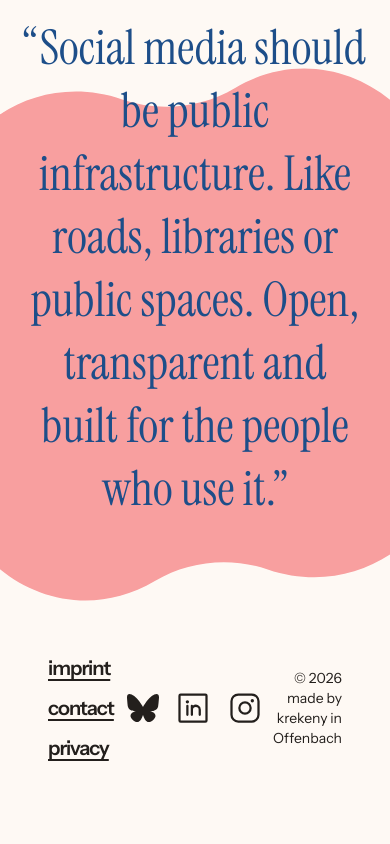
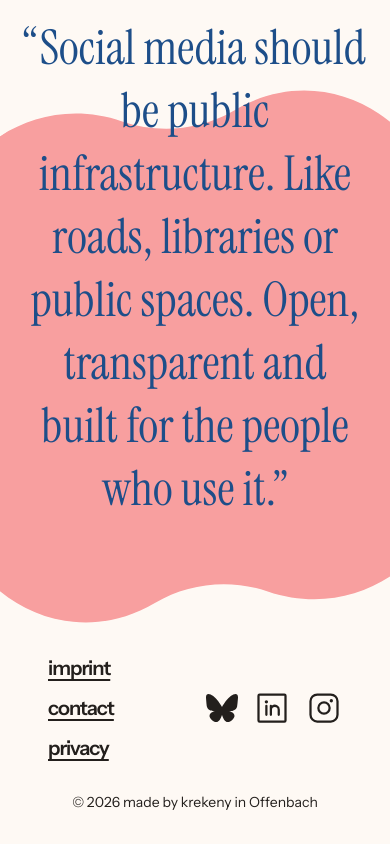
Before and after one commit to Krekeny/eny-social, a Next.js app: page / in a window 390 px wide. Shown: the part 4714-5558 px from the top of the page. Before the commit the page ends 5514 px from the top, so only its background shows below. Built offline with nearby package versions, Linux system fonts and the light colour scheme.

Commit message:
refactor(Footer): improve mobile variant

```diff
--- a/app/components/Footer.tsx
+++ b/app/components/Footer.tsx
@@ -7,7 +7,7 @@ import FadeIn from "./ui/FadeIn";
 export default function Footer() {
   return (
     <footer className="px-6 py-8">
-      <div className="mx-auto grid max-w-[1536px] grid-cols-3 items-center gap-6 px-6">
+      <div className="mx-auto grid max-w-[1536px] grid-cols-2 lg:grid-cols-3 items-center gap-6 px-6">
         {/* Links */}
         <NavMenu
           items={[
@@ -21,7 +21,7 @@ export default function Footer() {
         />
 
         {/* Social icons */}
-        <div className="flex items-center justify-center gap-4">
+        <div className="flex items-center justify-end lg:justify-center gap-4">
           <FadeIn delay={320}>
             <a
               href="https://bsky.app/profile/eny.social"
@@ -60,8 +60,8 @@ export default function Footer() {
         </div>
 
         {/* Copyright */}
-        <FadeIn delay={600}>
-          <p className="text-right text-sm text-charcoal">
+        <FadeIn delay={600} className="col-span-2 lg:col-span-1">
+          <p className="text-center text-sm text-charcoal lg:text-right">
             &copy; {new Date().getFullYear()} made by krekeny in Offenbach
           </p>
         </FadeIn>
```
